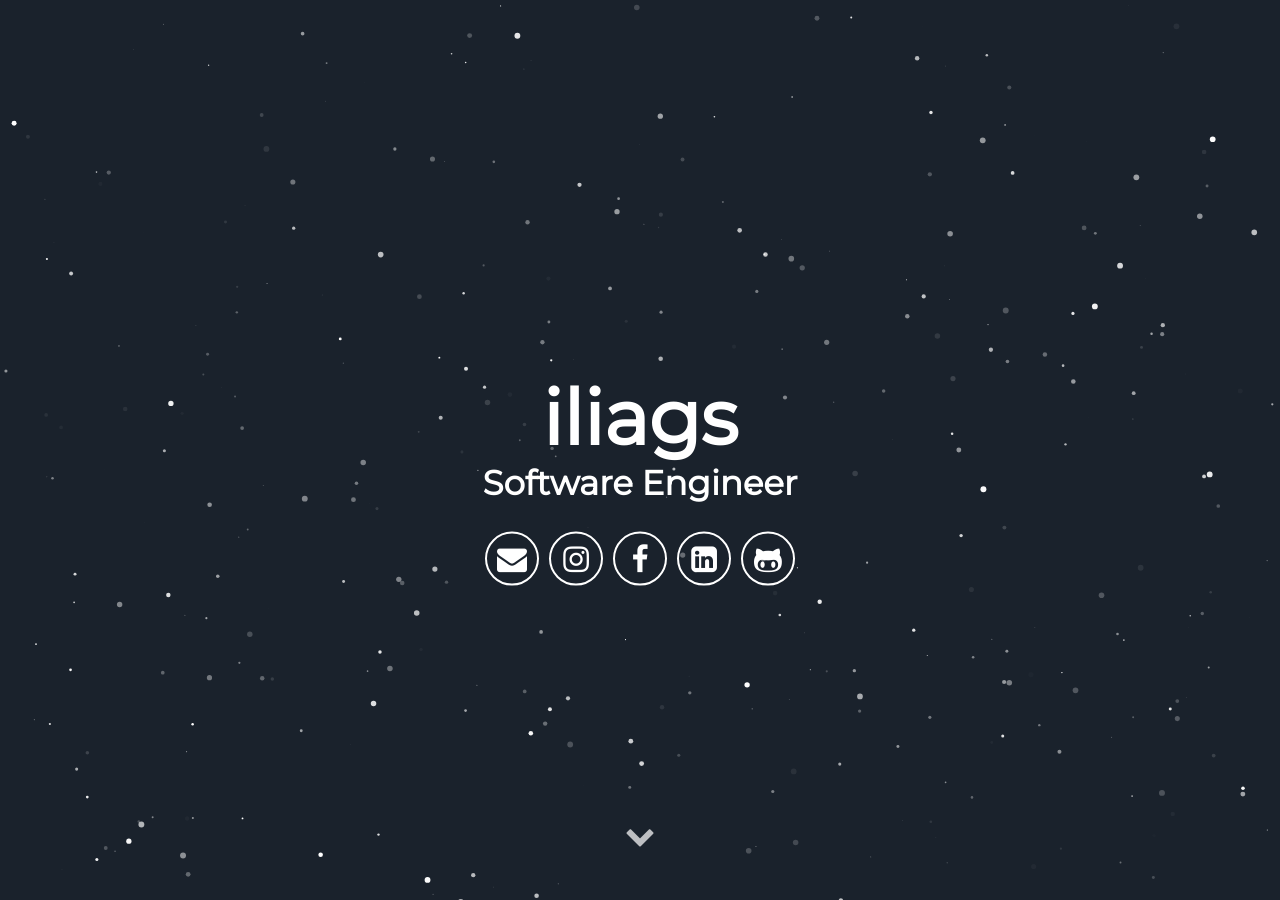
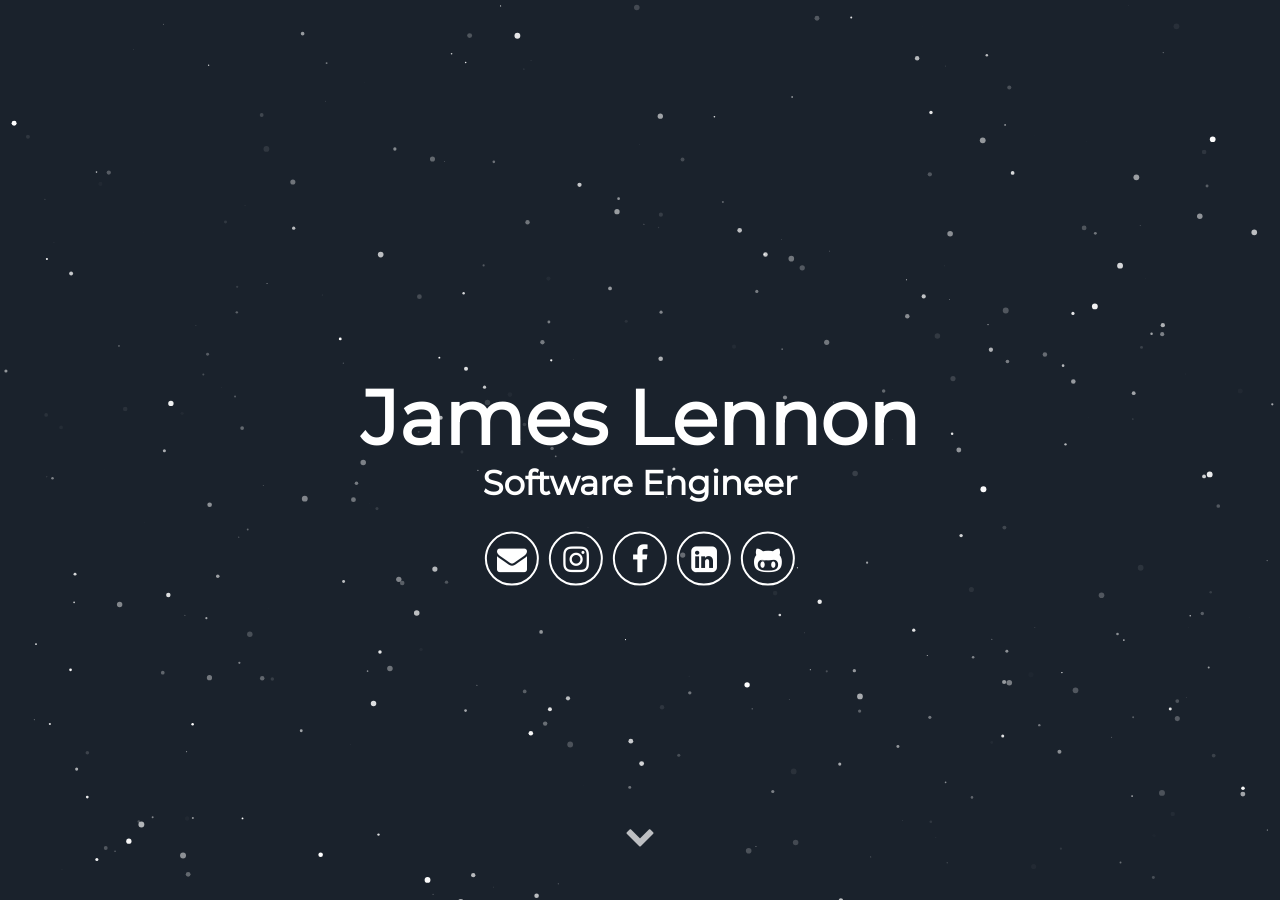
Before and after one commit to iliags/iliags, a Jekyll site: the page built from index.html, in a window 1280 px wide and 900 px high. Built offline with Jekyll 4.4.1, drawn with Linux system fonts in a browser that asks for light colours; some web fonts are replaced.

Commit message:
Update _config.yml

```diff
--- a/_config.yml
+++ b/_config.yml
@@ -5,12 +5,12 @@ description: Jekyll Theme Minimal Resume
 # url: "localhost:3000" # the base hostname & protocol for your site e.g. http://willianjusten.com.br
 
 # User settings
-username: iliags
+username: James Lennon
 user_description: CIO and Unreal Engine developer at Amstad Digital.
 user_title: Software Engineer
 email: jl@amstaddigital.com
 # twitter_username: lorem_ipsum
-# github_username:  lorem_ipsum
+github_username:  iliags
 # gplus_username:  lorem_ipsum
 
 exclude: ['package.json', 'src' , 'node_modules']
```
